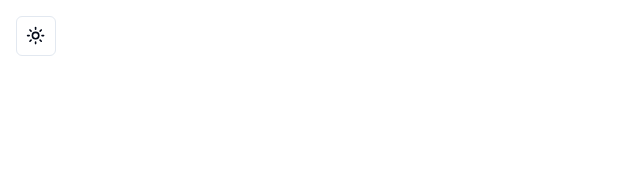
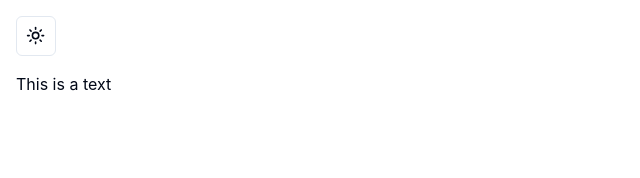
Before and after one commit to lewistham9x/theming-example, a Next.js app: page / in a window 1280 px wide. Shown: the top 178 px of the page, without its empty margins (0-640 px from the left). Built offline with nearby package versions, Linux system fonts and the light colour scheme.

Commit message:
chore(): add custom font

```diff
--- a/src/pages/index.tsx
+++ b/src/pages/index.tsx
@@ -1,5 +1,3 @@
-import Image from "next/image";
-import { Inter } from "next/font/google";
 import { useTheme } from "next-themes";
 import {
   DropdownMenu,
@@ -9,8 +7,6 @@ import {
 } from "~/components/ui/dropdown-menu";
 import { Sun, Moon } from "lucide-react";
 import { Button } from "~/components/ui/button";
-
-const inter = Inter({ subsets: ["latin"] });
 
 export default function Home() {
   const { setTheme } = useTheme();
@@ -37,6 +33,9 @@ export default function Home() {
           </DropdownMenuItem>
         </DropdownMenuContent>
       </DropdownMenu>
+      <div className="my-4">
+        <p className="">This is a text</p>
+      </div>
     </div>
   );
 }
--- a/src/styles/globals.css
+++ b/src/styles/globals.css
@@ -33,6 +33,8 @@
     --ring: 222.2 84% 4.9%;
 
     --radius: 0.5rem;
+
+    --custom-font: "Inter", sans-serif;
   }
 
   .dark {
@@ -71,6 +73,6 @@
     @apply border-border;
   }
   body {
-    @apply bg-background text-foreground;
+    @apply bg-background text-foreground font-custom-font;
   }
 }
--- a/tailwind.config.js
+++ b/tailwind.config.js
@@ -70,6 +70,9 @@ module.exports = {
         "accordion-down": "accordion-down 0.2s ease-out",
         "accordion-up": "accordion-up 0.2s ease-out",
       },
+      fontFamily: {
+        "custom-font": "var(--custom-font)",
+      }
     },
   },
   plugins: [require("tailwindcss-animate")],
```
Also changed, not shown: tailwind.config.ts (deleted, +0 -20 lines).
